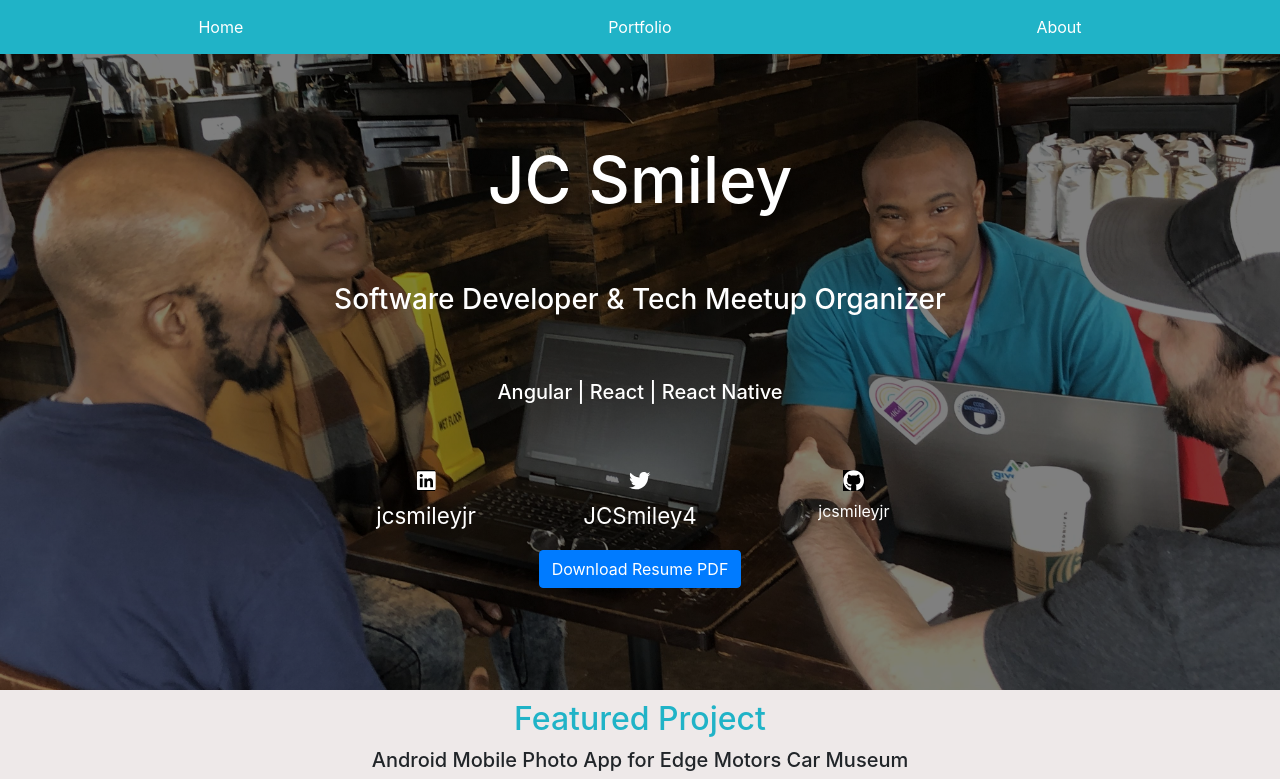
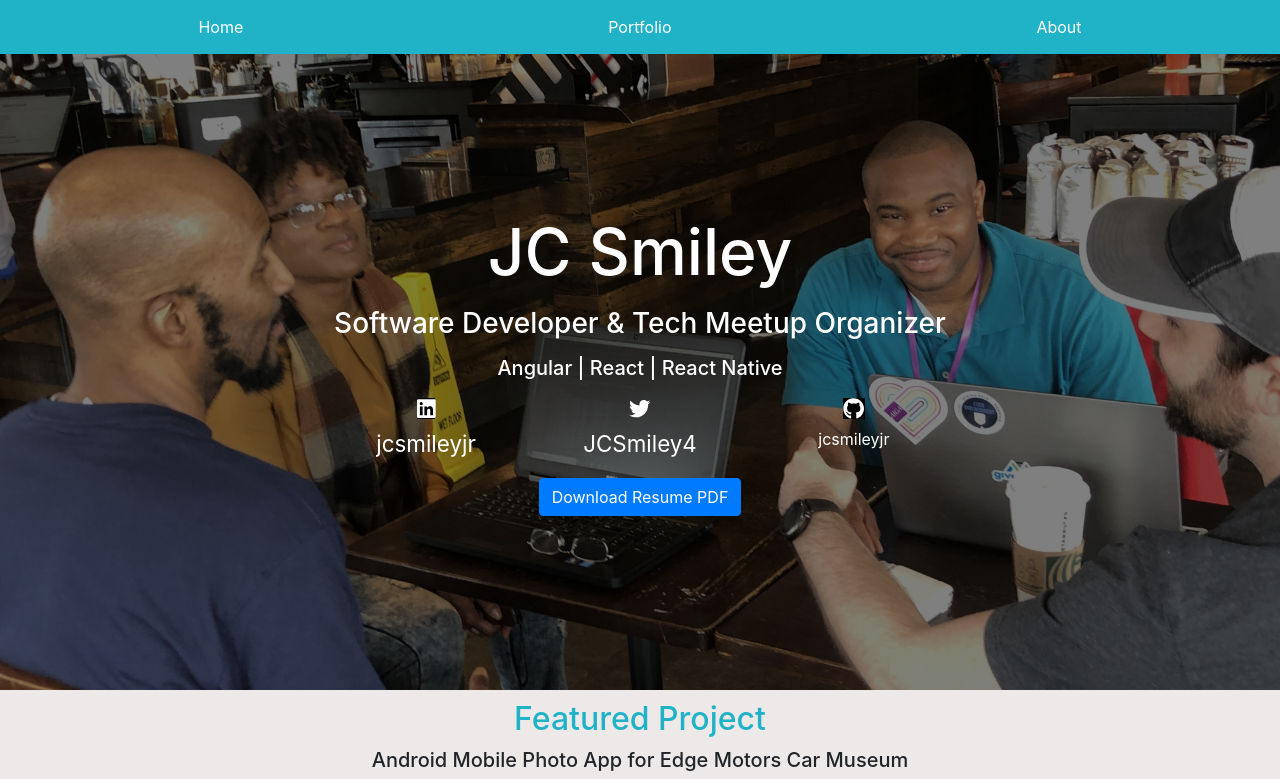
Before and after one commit to jcsmileyjr/v2-Portfolio, a React (Create React App) app in the folder portfolio/: page / in a window 1280 px wide. Shown: the top 779 px of the page. Built offline with nearby package versions, Linux system fonts and the light colour scheme.

Commit message:
Minimize white space between HTML elements on intro page

```diff
--- a/portfolio/src/App.css
+++ b/portfolio/src/App.css
@@ -77,7 +77,7 @@ really wasn't working. The fix was to use a linear-gradient.
 }
 
 .introTitle > h1 , .introTitle > h3, .introTitle > h5 {
-  margin-bottom: 8vh ;
+  margin-bottom: 2vh ;
 }
 
 /********** End Intro Component Styling **********/
```
